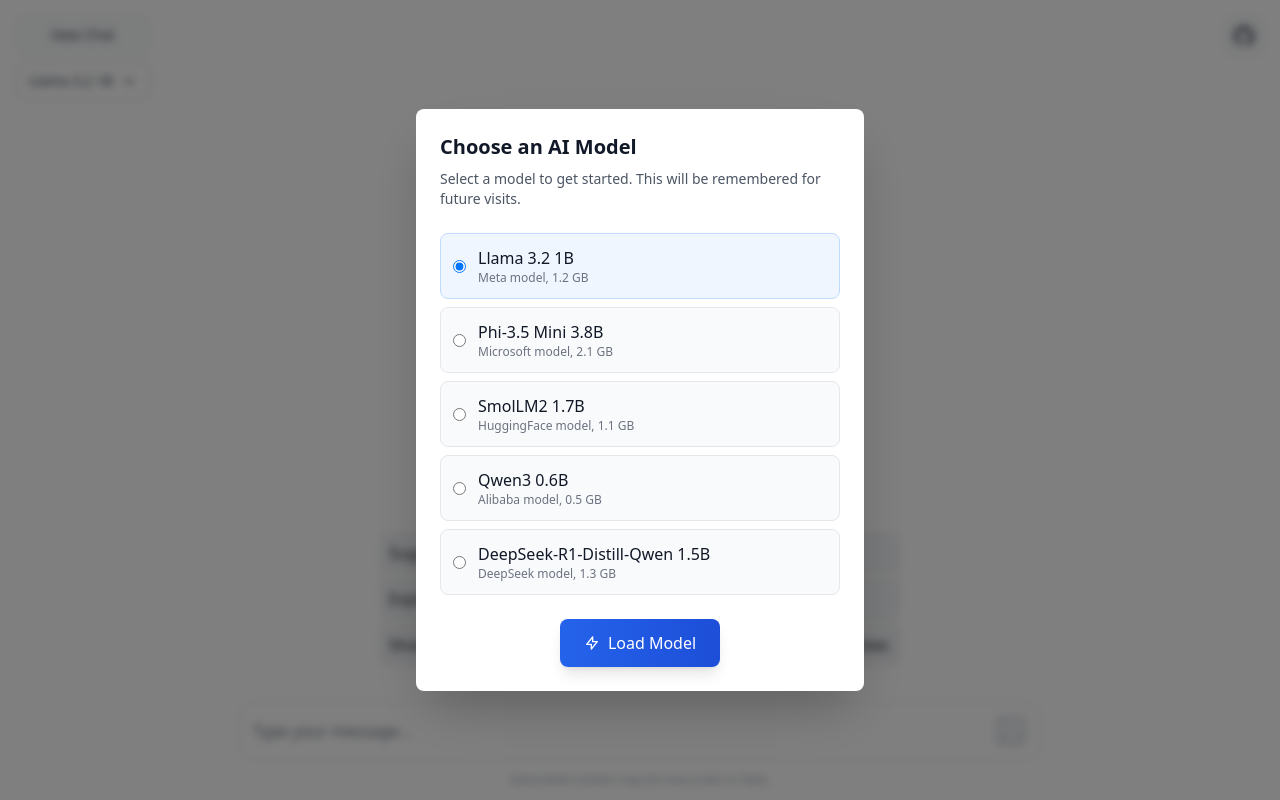
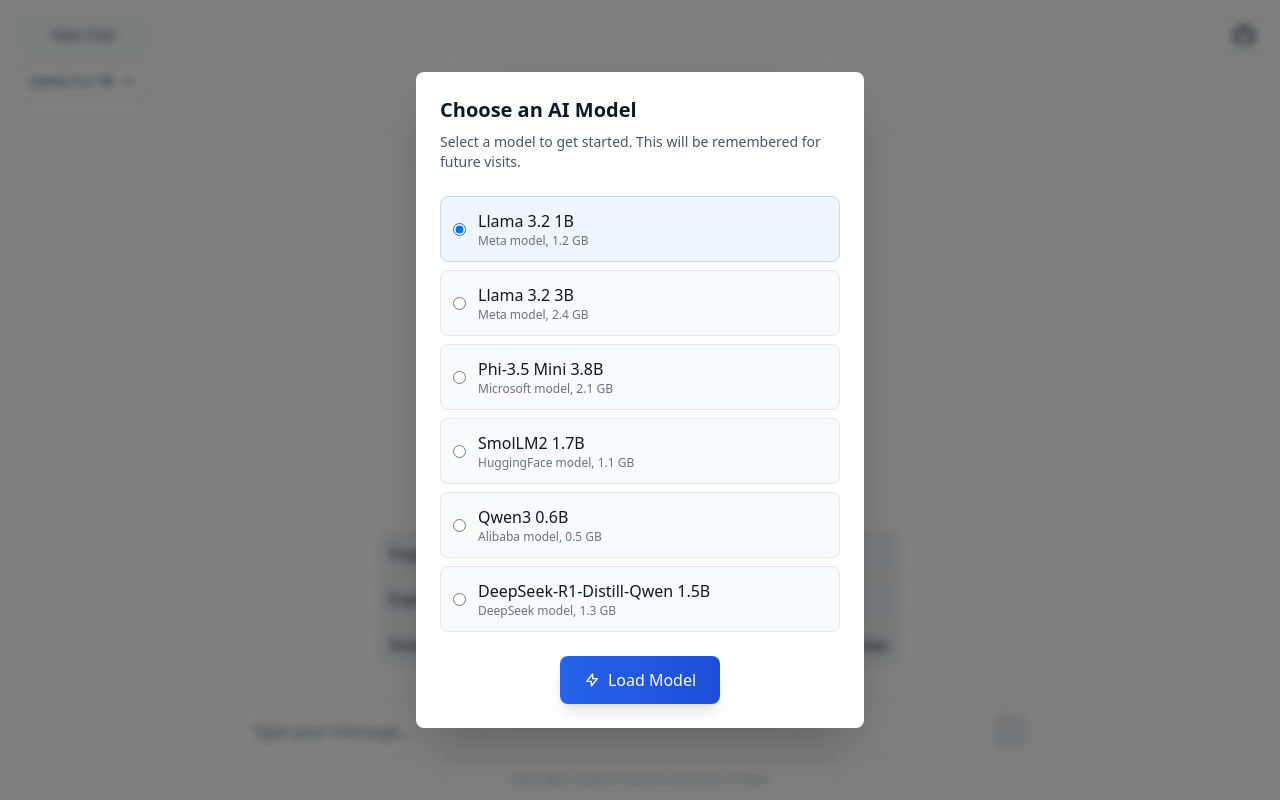
Before and after one commit to letmaik/privatgespraech, a React (Vite) app: page / in a window 1280 px wide. Built offline with nearby package versions, Linux system fonts and the light colour scheme.

Commit message:
add llama 3.2 3B

```diff
--- a/src/components/ModelSelector.jsx
+++ b/src/components/ModelSelector.jsx
@@ -6,6 +6,13 @@
     name: 'Llama 3.2 1B',
     description: 'Meta model, 1.2 GB',
     url: 'onnx-community/Llama-3.2-1B-Instruct-q4f16',
+    hasReasoningBlocks: false
+  },
+  {
+    id: 'llama-3.2-3b',
+    name: 'Llama 3.2 3B',
+    description: 'Meta model, 2.4 GB',
+    url: 'onnx-community/Llama-3.2-3B-Instruct-onnx-web-gqa',
     hasReasoningBlocks: false
   },
   {
--- a/src/worker.js
+++ b/src/worker.js
@@ -16,6 +16,10 @@
   static getModelConfig(model_id) {
     const configs = {
       "onnx-community/Llama-3.2-1B-Instruct-q4f16": {
+        dtype: "q4f16",
+        device: "webgpu",
+      },
+      "onnx-community/Llama-3.2-3B-Instruct-onnx-web-gqa": {
         dtype: "q4f16",
         device: "webgpu",
       },
```
